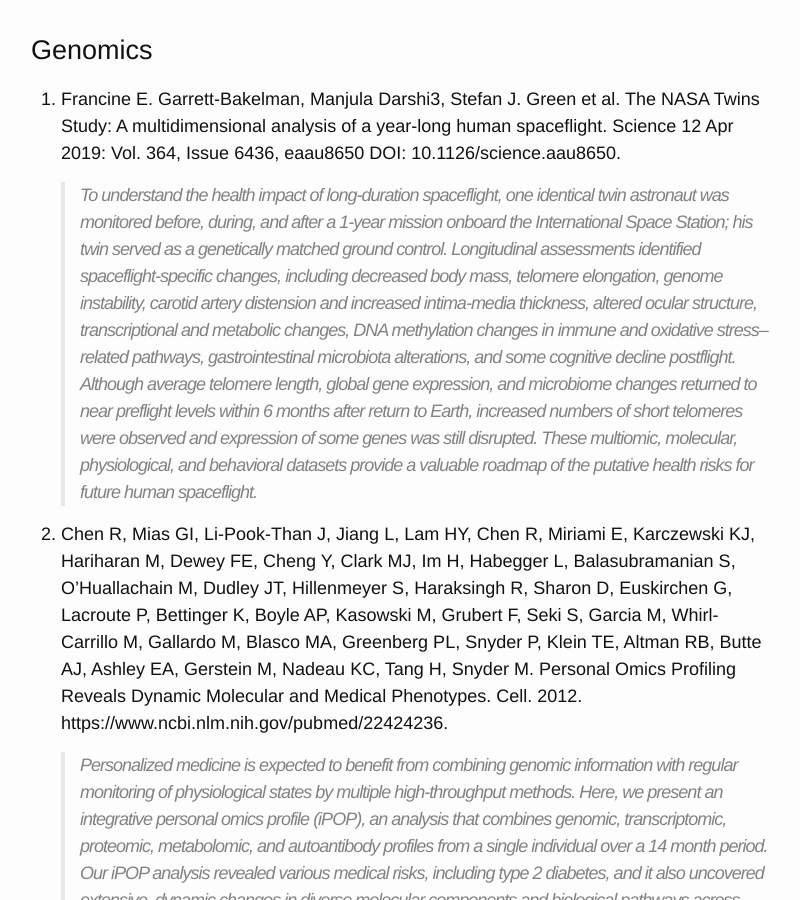
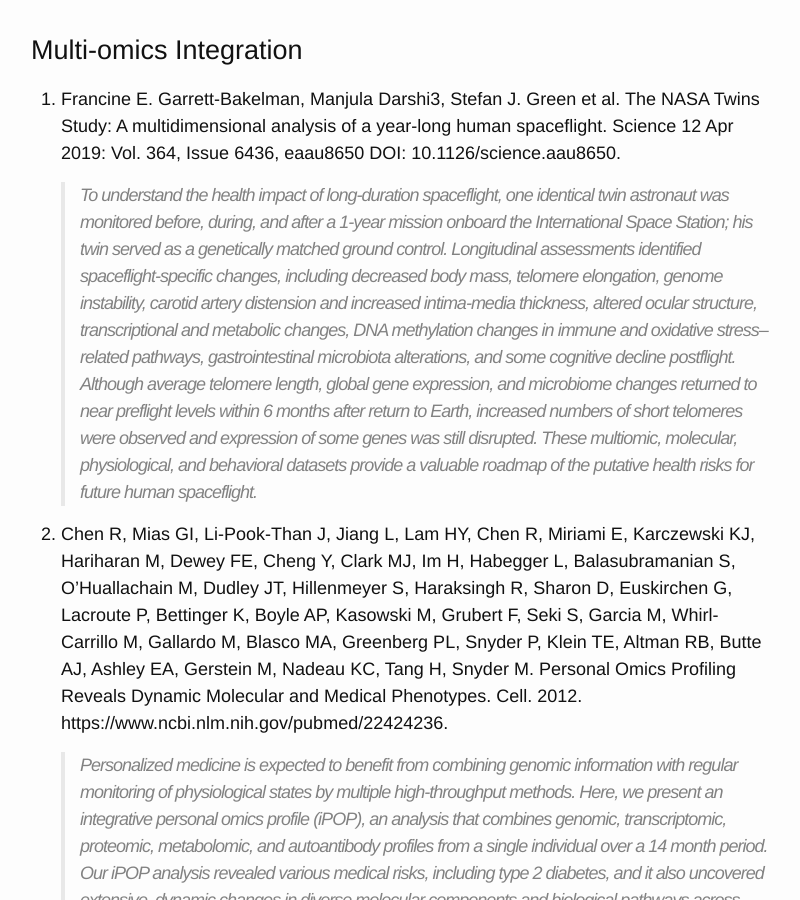
Before and after one commit to dcmb-courses/bioinf602-603, a Jekyll site: the page built from MultiOmics_Integration.md, in a window 1280 px wide and 900 px high. Shown: the whole window, without its empty margins (239-1039 px from the left). Built offline with Jekyll 4.4.1, drawn with Linux system fonts in a browser that asks for light colours.

Commit message:
Update MultiOmics_Integration.md

```diff
--- a/MultiOmics_Integration.md
+++ b/MultiOmics_Integration.md
@@ -1,10 +1,10 @@
 ---
 layout: page
-title: Genomics
-permalink: /Genomics/
+title: Multi-omics Integration
+permalink: /Multi-omics Integration/
 ---
 
-# Genomics
+# Multi-omics Integration
 
 1. Francine E. Garrett-Bakelman, Manjula Darshi3, Stefan J. Green et al. The NASA Twins Study: A multidimensional analysis of a year-long human spaceflight. Science  12 Apr 2019: Vol. 364, Issue 6436, eaau8650 DOI: 10.1126/science.aau8650.
 
```
